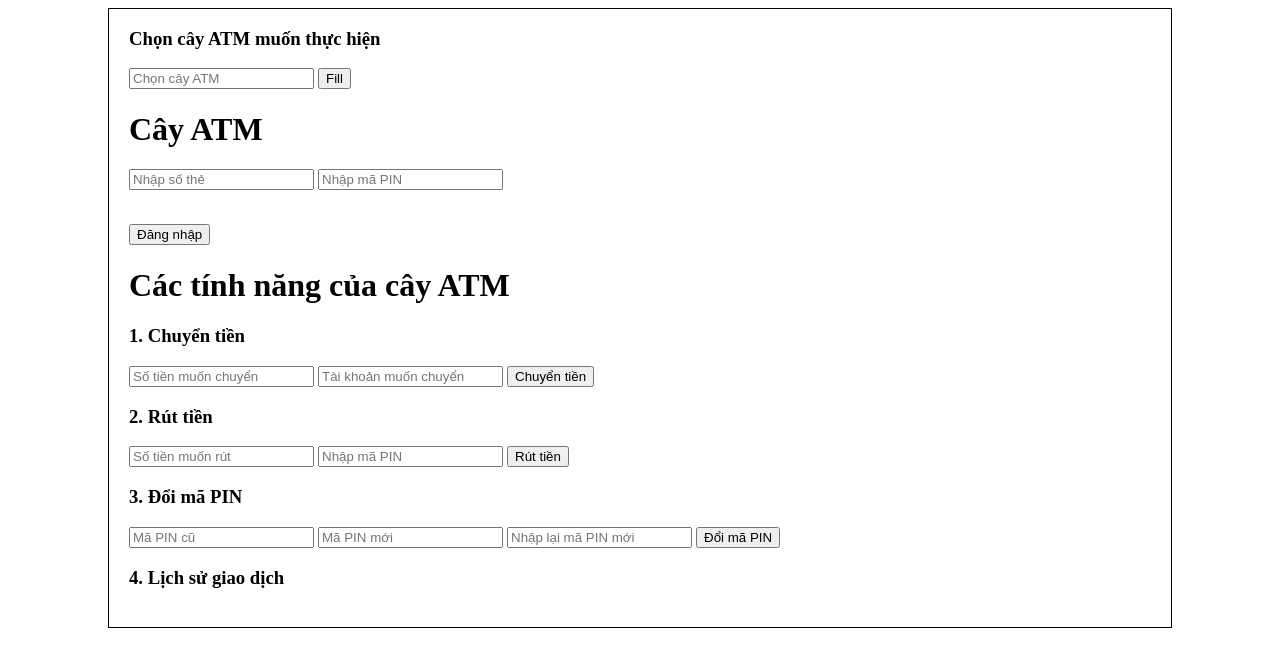
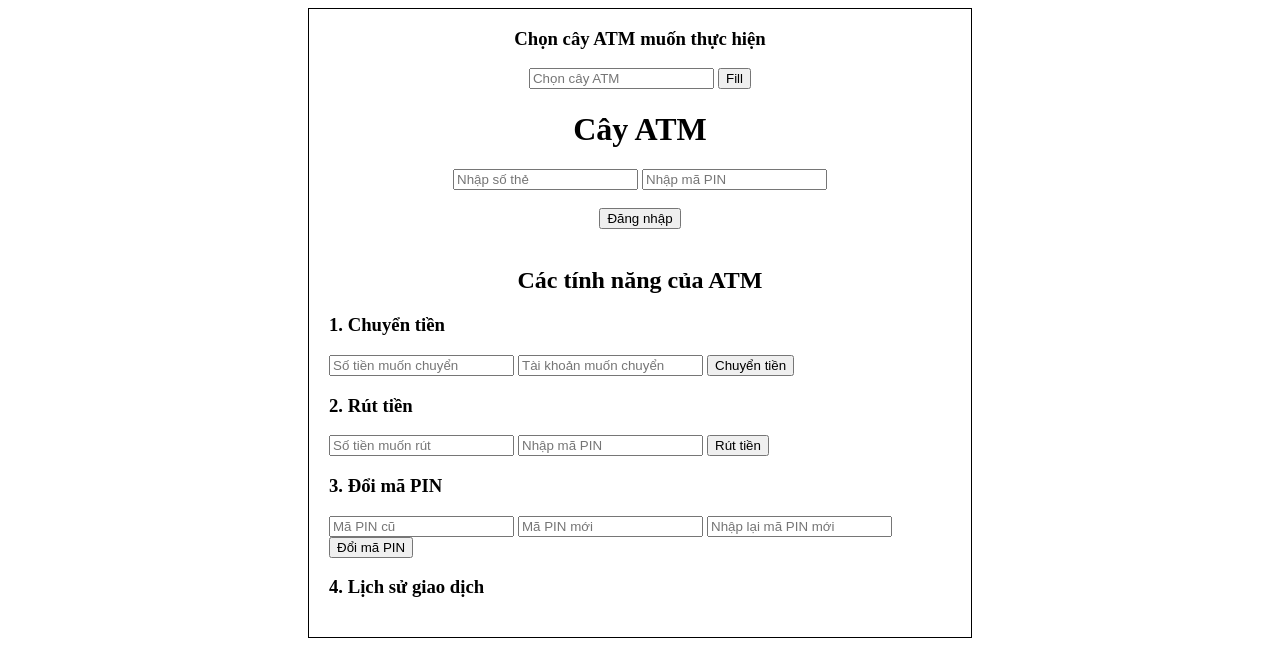
Before and after one commit to Nhannttdev/cayATM, a plain HTML site: page Cay-ATM/cayATM.html in a window 1280 px wide. Drawn offline with Linux system fonts and the light colour scheme.

Commit message:
1/9-CSS ATM

```diff
--- a/Cay-ATM/cayATM.css
+++ b/Cay-ATM/cayATM.css
@@ -25,4 +25,15 @@ td {
 }
 .dntc{
     color:blue;
+    font-size: 25px;
 }
+body{
+    padding-left: 200px;
+    padding-right: 200px;
+}
+.beforeLogin{
+    text-align: center;
+}
+#tinh-nang{
+    text-align: center;
+}
--- a/Cay-ATM/cayATM.html
+++ b/Cay-ATM/cayATM.html
@@ -12,17 +12,20 @@
             <input placeholder="Chọn cây ATM" id="choseAtmId" type="text" />
             <button onclick="fill()">Fill</button>
             <h1> Cây ATM </h1>
+
                 <input type="text" id="cardLogin" placeholder="Nhập số thẻ" />
                 <input type="text" id="PINLogin" placeholder="Nhập mã PIN"/>
             <br>
             <br>
+                <button onclick="login()">Đăng nhập</button>
+                <br>
+                <br>
                 <span id="cardInfo" class="dntc"></span>
                 <p id="tenThe"></p>
                 <p id="amount"></p>
-            <button onclick="login()">Đăng nhập</button>
         </div>
         <div class="afterLogin">
-                <h1> Các tính năng của cây ATM</h1>
+                <h2 id="tinh-nang"> Các tính năng của ATM</h2>
             <h3>1. Chuyển tiền</h3>
                 <input type="text" id="amountToSend" placeholder="Số tiền muốn chuyển"/>
                 <input type="text" id="receiver"  placeholder="Tài khoản muốn chuyển"/>
```
